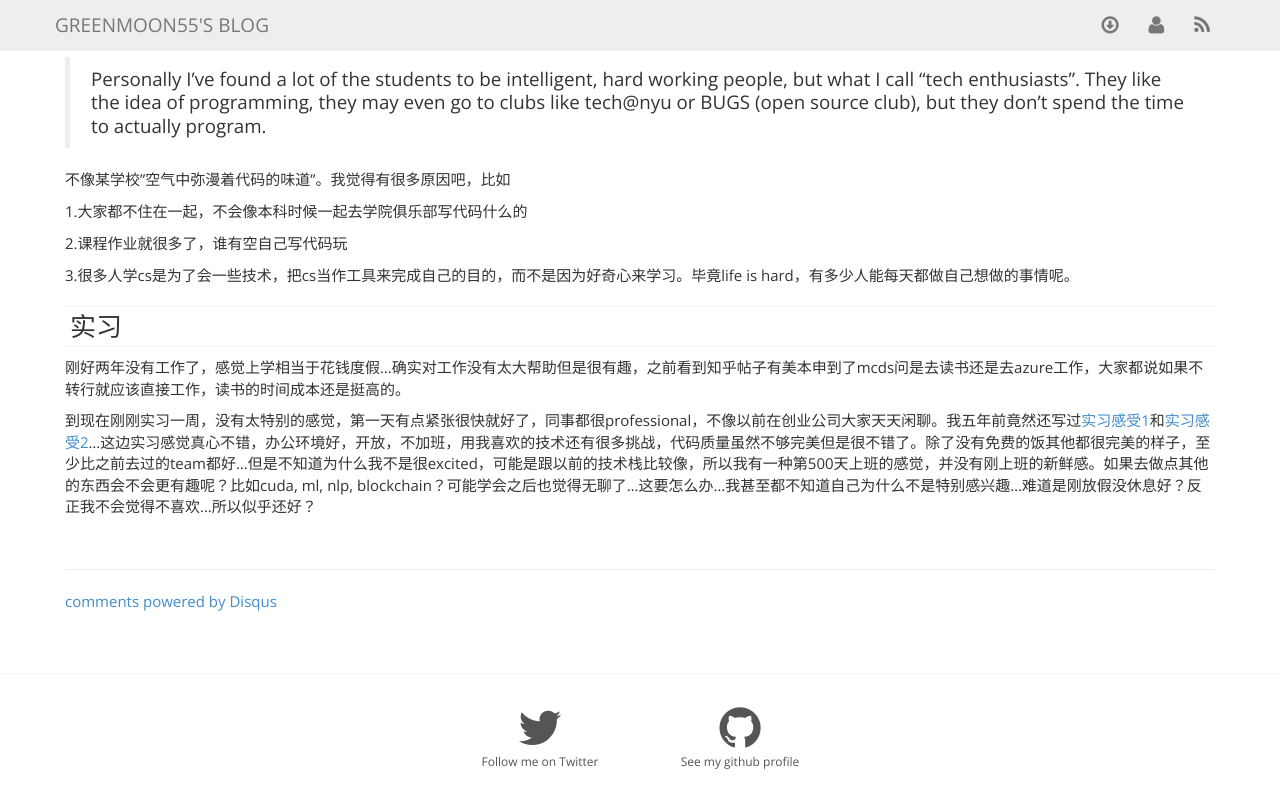
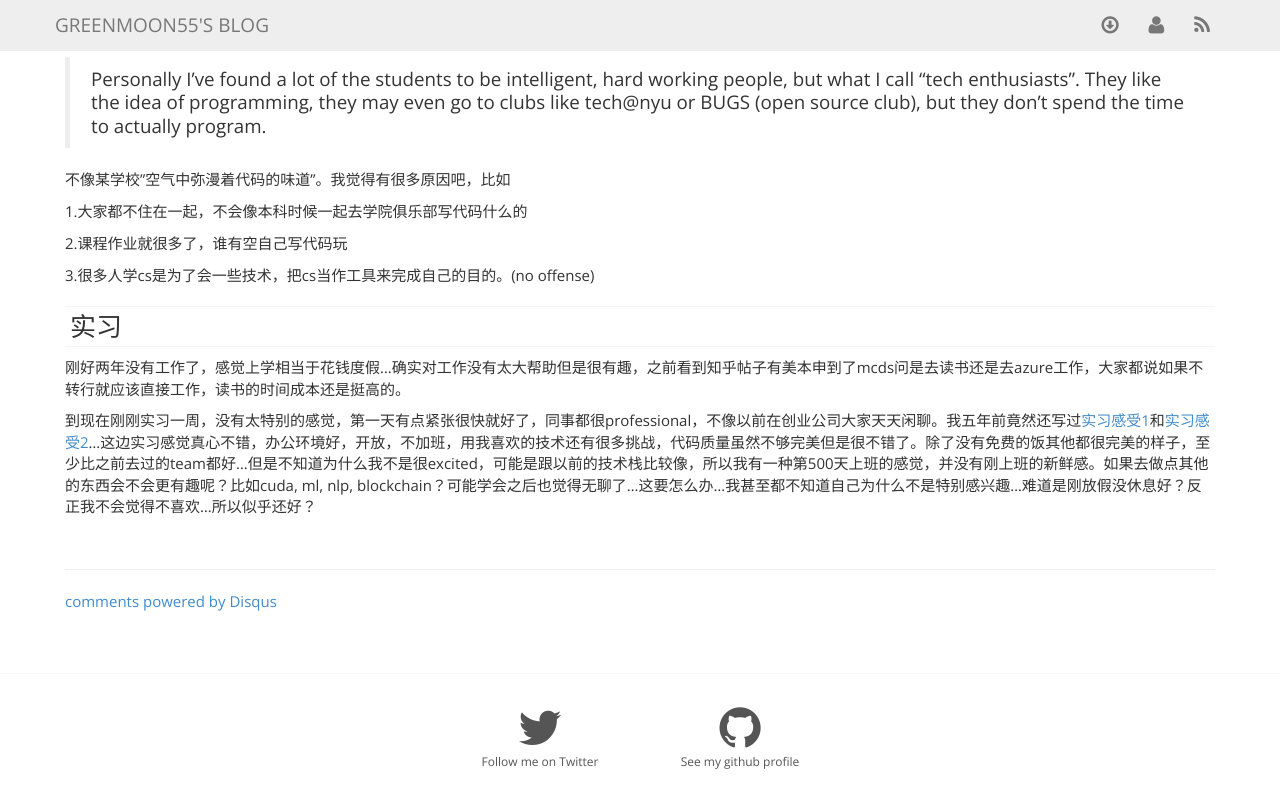
Before and after one commit to greenmoon55/greenmoon55.github.io, a Jekyll site: the page built from _posts/2018-05-26-2018-spring.markdown, in a window 1280 px wide and 900 px high, scrolled down 1265 px, cut to the strip 0-796 px from the top of the window. Built offline with Jekyll 4.4.1, drawn with Linux system fonts in a browser that asks for light colours; nearby versions of some CDN libraries; comment, search, counter and statistics services are not loaded.

Commit message:
Update 2018-05-26-2018-spring.markdown

```diff
--- a/_posts/2018-05-26-2018-spring.markdown
+++ b/_posts/2018-05-26-2018-spring.markdown
@@ -52,7 +52,7 @@ ML: 160人 workload: 3天/周
 
 2.课程作业就很多了，谁有空自己写代码玩
 
-3.很多人学cs是为了会一些技术，把cs当作工具来完成自己的目的，而不是因为好奇心来学习。毕竟life is hard，有多少人能每天都做自己想做的事情呢。
+3.很多人学cs是为了会一些技术，把cs当作工具来完成自己的目的。(no offense)
 
 ### 实习
 
```
